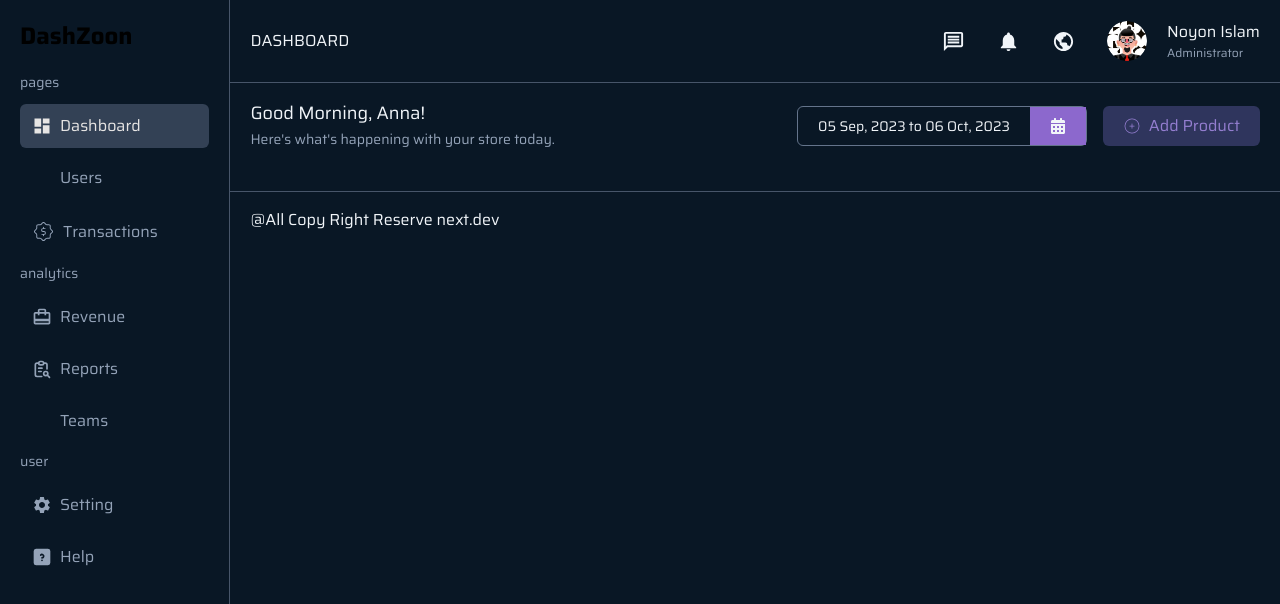
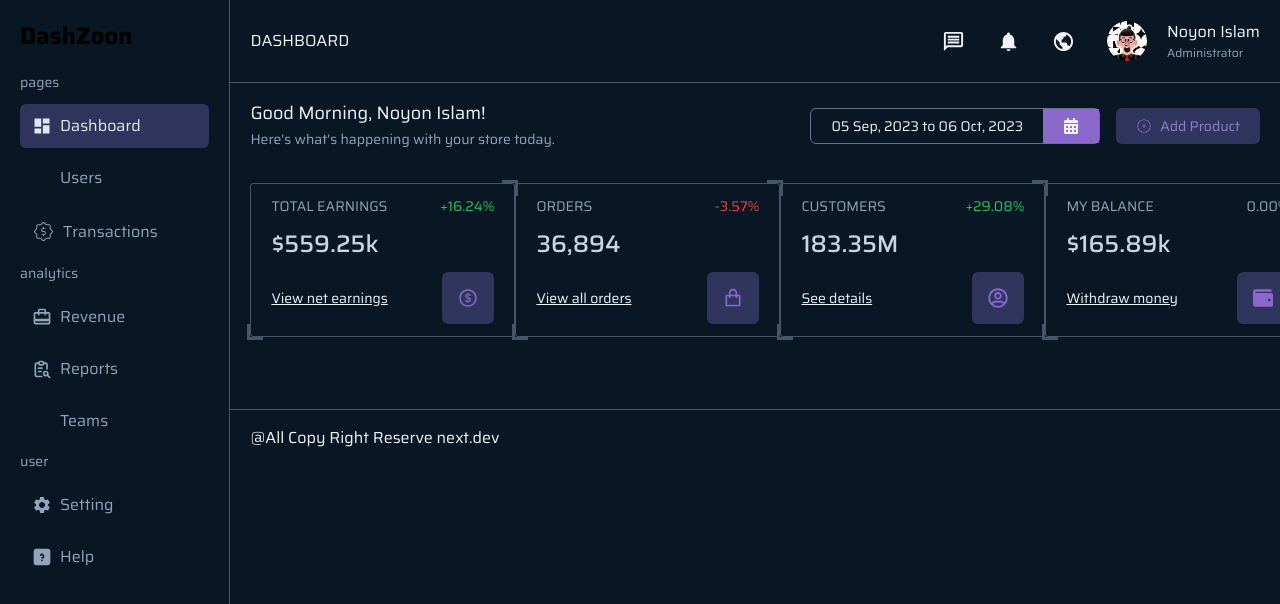
Before and after one commit to codeernoyon/admin_dashboard, a Next.js app: page /dashboard in a window 1280 px wide. Shown: the top 604 px of the page. Built offline with nearby package versions, Linux system fonts and the light colour scheme; some icons are missing.

Commit message:
add cards

```diff
--- a/app/dashboard/page.tsx
+++ b/app/dashboard/page.tsx
@@ -1,9 +1,11 @@
+import Cards from "../ui/dashboard/card/Cards";
 import TopBer from "../ui/dashboard/topber/TopBer";
 
 const Dashboard = () => {
   return (
     <div className=" px-5 h-full pt-[100px]">
       <TopBer />
+      <Cards />
     </div>
   );
 };
--- a/app/ui/dashboard/card/Card.tsx
+++ b/app/ui/dashboard/card/Card.tsx
@@ -1,5 +1,37 @@
-const Card = () => {
-  return <div>Card</div>;
+const Card = ({ data }: any) => {
+  return (
+    <div className="relative  w-[265px] py-3 px-5 border-[1px] border-slate-600 rounded-[3px] before:absolute before:bg-transparent before:h-4 before:w-4 before:top-[-4px] before:right-[-4px] before:border-r-[3px]  before:border-t-[3px] before:border-slate-600 after:absolute  after:bg-transparent after:h-4 after:w-4 after:bottom-[-4px] after:left-[-4px] after:border-l-[3px] after:border-b-[3px] after:border-slate-600 hover:top-[-10px]">
+      <div className="flex items-center justify-between text-sm">
+        <span className="text-slate-400">{data.title}</span>
+        <span
+          className={`${
+            data.percentage.slice(0, 1) === "+"
+              ? "text-green-500"
+              : data.percentage.slice(0, 1) === "-"
+              ? "text-red-500"
+              : "text-slate-400"
+          }`}
+        >
+          {data.percentage}%
+        </span>
+      </div>
+      {/* amount */}
+      <div className="py-3">
+        <span className={`text-2xl font-[500] text-slate-300 `}>
+          {data.amount}
+        </span>
+      </div>
+      {/* ----- ------ */}
+      <div className="flex justify-between items-center ">
+        <span className="text-sm underline cursor-pointer">
+          {data.linkTitle}
+        </span>
+        <div className="bg-soft p-4 rounded-md text-mainBg text-[20px]">
+          {data.icon}
+        </div>
+      </div>
+    </div>
+  );
 };
 
 export default Card;
--- /dev/null
+++ b/app/ui/dashboard/card/Cards.tsx
@@ -0,0 +1,15 @@
+import { CARDS } from "@/data/dashboard";
+import Card from "./Card";
+const Cards = () => {
+  return (
+    <div className="flex items-center justify-between py-8 group">
+      {CARDS?.map((item, index) => (
+        <div key={index}>
+          <Card data={item} />
+        </div>
+      ))}
+    </div>
+  );
+};
+
+export default Cards;
--- a/app/ui/dashboard/sidebar/navigationLinks.tsx
+++ b/app/ui/dashboard/sidebar/navigationLinks.tsx
@@ -21,9 +21,9 @@ const NavigationLinks = () => {
               {item?.items.map((link, index) => (
                 <li
                   key={index}
-                  className={`px-3 py-3 rounded-md hover:bg-slate-700 cursor-pointer transition-all duration-300 my-2 flex items-center gap-2 ${
+                  className={`px-3 py-3 rounded-md hover:bg-soft cursor-pointer transition-all duration-300 my-2 flex items-center gap-2 ${
                     path.slice(path.lastIndexOf("/") + 1) === link?.title
-                      ? "text-stone-200 bg-slate-700"
+                      ? "text-slate-200 bg-soft"
                       : "text-slate-400 bg-transparent"
                   }`}
                   onClick={() => handleNavigation(link.title)}
--- a/app/ui/dashboard/topber/TopBer.tsx
+++ b/app/ui/dashboard/topber/TopBer.tsx
@@ -6,7 +6,7 @@ const TopBer = () => {
   return (
     <div className="flex items-center justify-between w-full">
       <div>
-        <h2 className="text-[18px]">Good Morning, Anna!</h2>
+        <h2 className="text-[18px]">Good Morning, Noyon Islam!</h2>
         <span className="text-sm text-slate-400">
           Here&apos;s what&apos;s happening with your store today.
         </span>
@@ -15,8 +15,8 @@ const TopBer = () => {
         <DatePicker />
         <Button
           title="add product"
-          className="bg-soft text-text_light px-5 py-2 hover:bg-mainBg hover:text-slate-100 transition-all duration-300"
-          icon={<CiCirclePlus size={18} />}
+          className="bg-soft text-text_light text-sm px-5 py-2 hover:bg-mainBg hover:text-slate-100 transition-all duration-300"
+          icon={<CiCirclePlus size={16} />}
         />
       </div>
     </div>
--- /dev/null
+++ b/data/dashboard.js
@@ -0,0 +1,42 @@
+import { AiOutlineDollar } from "react-icons/ai";
+import { FaRegUserCircle, FaWallet } from "react-icons/fa";
+import { RiShoppingBagLine } from "react-icons/ri";
+
+export const CARDS = [
+  {
+    id: 1,
+    title: "TOTAL EARNINGS",
+    amount: "$559.25k",
+    percentage: "+16.24",
+    icon: <AiOutlineDollar />,
+    linkTitle: "View net earnings",
+    link: "/",
+  },
+  {
+    id: 2,
+    title: "ORDERS",
+    amount: "36,894",
+    percentage: "-3.57",
+    icon: <RiShoppingBagLine />,
+    linkTitle: "View all orders",
+    link: "/",
+  },
+  {
+    id: 3,
+    title: "CUSTOMERS",
+    amount: "183.35M",
+    percentage: "+29.08",
+    icon: <FaRegUserCircle />,
+    linkTitle: "See details",
+    link: "/",
+  },
+  {
+    id: 4,
+    title: "MY BALANCE",
+    amount: "$165.89k",
+    percentage: "0.00",
+    icon: <FaWallet />,
+    linkTitle: "Withdraw money",
+    link: "/",
+  },
+];
```
